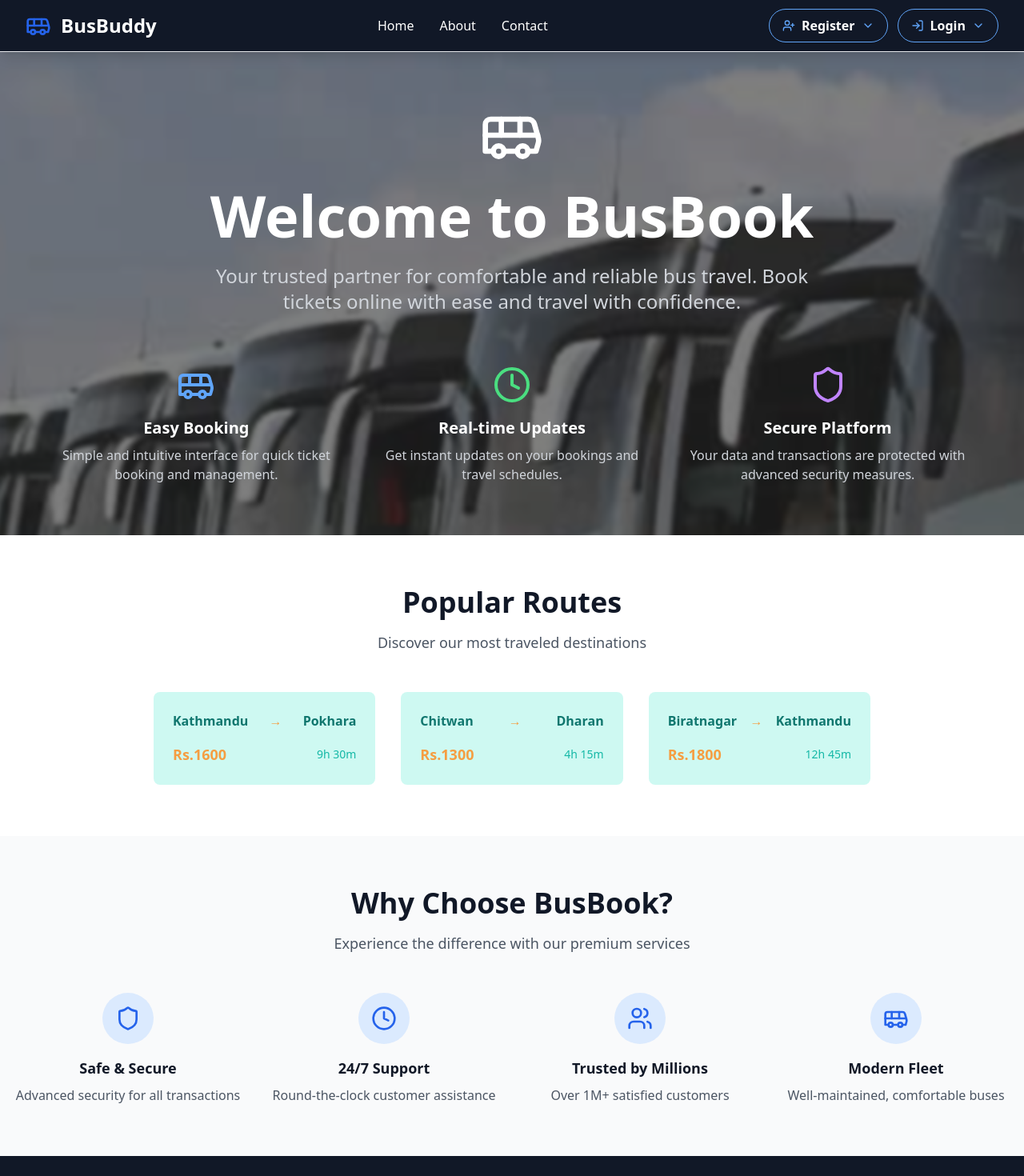
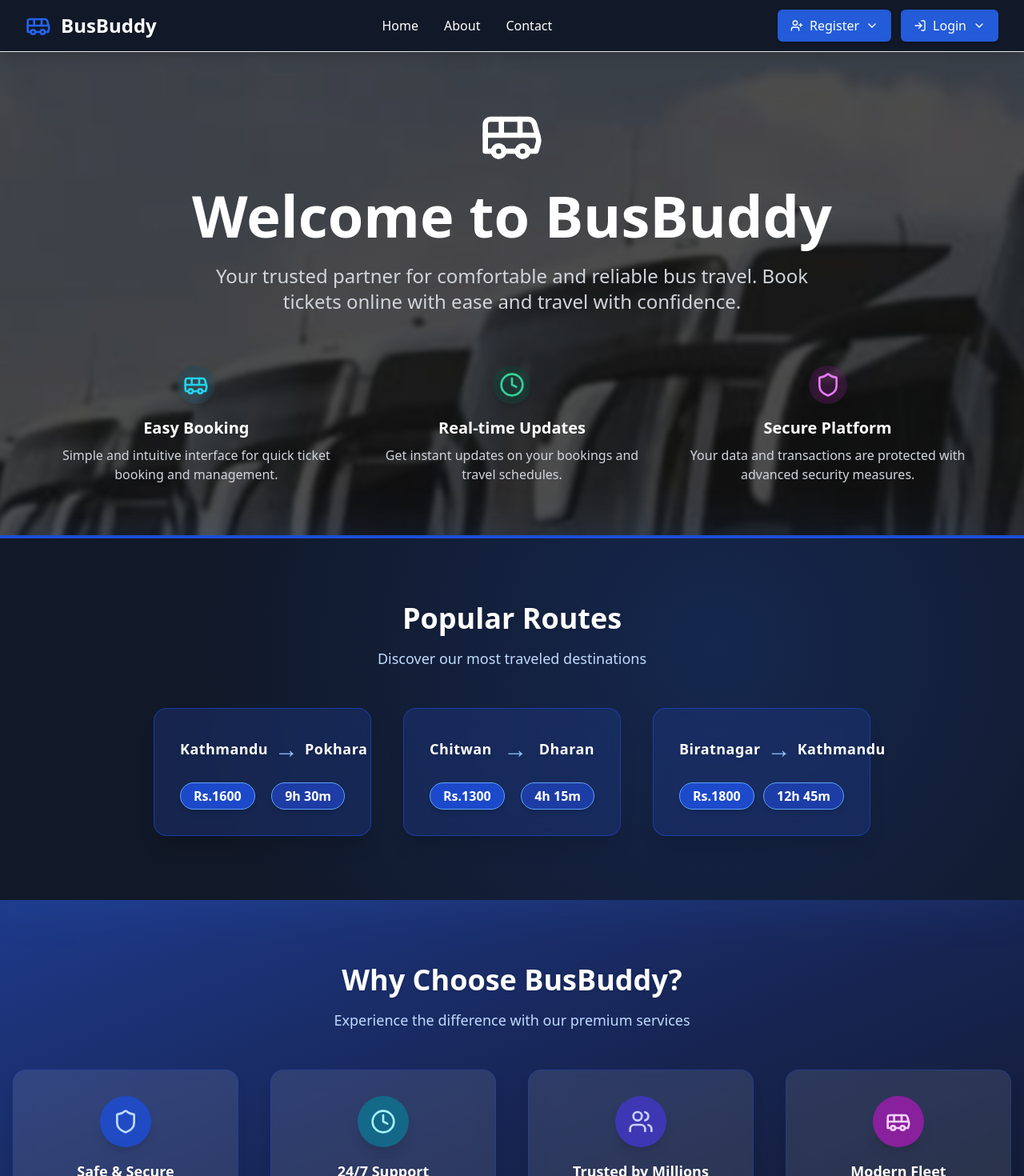
Before and after one commit to Neehangma/Web-Development, a React (Vite) app in the folder frontend/busbuddy/: page / in a window 1280 px wide. Shown: the top 1470 px of the page at 80% size. Built offline with nearby package versions, Linux system fonts and the light colour scheme.

Commit message:
Adding color design , hover effect inside the popular route and why choose us section.

```diff
--- a/frontend/busbuddy/src/components/Home.jsx
+++ b/frontend/busbuddy/src/components/Home.jsx
@@ -15,7 +15,7 @@ const Home = () => {
           className="absolute inset-0 w-full h-full object-cover blur-[2px] scale-105 opacity-80 -z-10"
         />
         {/* Subtle overlay for readability */}
-        <div className="absolute inset-0 bg-black/50 -z-10" />
+        <div className="absolute inset-0 bg-black/70 -z-10" />
         {/* Hero Section */}
         <div className="container mx-auto px-4 py-16">
           <div className="text-center text-white mb-16">
@@ -23,7 +23,7 @@ const Home = () => {
               <Bus className="h-20 w-20 text-white" />
             </div>
             <h1 className="text-5xl md:text-7xl font-bold mb-6">
-              Welcome to BusBook
+              Welcome to BusBuddy
             </h1>
             <p className="text-xl md:text-2xl text-gray-300 mb-8 max-w-3xl mx-auto">
               Your trusted partner for comfortable and reliable bus travel. Book tickets online with ease and travel with confidence.
@@ -33,21 +33,21 @@ const Home = () => {
           {/* Features Section */}
           <div className="grid md:grid-cols-3 gap-8 max-w-6xl mx-auto">
             <div className="text-center text-white">
-              <Bus className="h-12 w-12 text-blue-400 mx-auto mb-4" />
+              <Bus className="h-12 w-12 text-cyan-400 bg-cyan-900/30 rounded-full p-2 mx-auto mb-4 shadow-lg" />
               <h4 className="text-xl font-semibold mb-2">Easy Booking</h4>
               <p className="text-gray-300">
                 Simple and intuitive interface for quick ticket booking and management.
               </p>
             </div>
             <div className="text-center text-white">
-              <Clock className="h-12 w-12 text-green-400 mx-auto mb-4" />
+              <Clock className="h-12 w-12 text-emerald-400 bg-emerald-900/30 rounded-full p-2 mx-auto mb-4 shadow-lg" />
               <h4 className="text-xl font-semibold mb-2">Real-time Updates</h4>
               <p className="text-gray-300">
                 Get instant updates on your bookings and travel schedules.
               </p>
             </div>
             <div className="text-center text-white">
-              <Shield className="h-12 w-12 text-purple-400 mx-auto mb-4" />
+              <Shield className="h-12 w-12 text-fuchsia-400 bg-fuchsia-900/30 rounded-full p-2 mx-auto mb-4 shadow-lg" />
               <h4 className="text-xl font-semibold mb-2">Secure Platform</h4>
               <p className="text-gray-300">
                 Your data and transactions are protected with advanced security measures.
@@ -57,28 +57,32 @@ const Home = () => {
         </div>
 
         {/* Popular Routes Section */}
-        <div className="bg-white py-16">
-          <div className="container mx-auto px-4">
+        <div className="bg-gray-900 py-20 relative overflow-hidden border-t-4 border-blue-700 shadow-[0_0_60px_0_rgba(59,130,246,0.15)]">
+          <div className="absolute inset-0 pointer-events-none opacity-20" style={{background: 'radial-gradient(circle at 70% 30%, #2563eb 0%, transparent 70%)'}} />
+          <div className="container mx-auto px-4 relative z-10">
             <div className="text-center mb-12">
-              <h2 className="text-4xl font-bold text-gray-900 mb-4">Popular Routes</h2>
-              <p className="text-gray-600 text-lg">Discover our most traveled destinations</p>
+              <h2 className="text-4xl font-bold text-white mb-4 drop-shadow">Popular Routes</h2>
+              <p className="text-blue-200 text-lg">Discover our most traveled destinations</p>
             </div>
-
-              <div className="grid md:grid-cols-3 gap-8 max-w-4xl mx-auto">
+            <div className="grid md:grid-cols-3 gap-10 max-w-4xl mx-auto">
               {[
                 { from: 'Kathmandu', to: 'Pokhara', price: 'Rs.1600', duration: '9h 30m' },
                 { from: 'Chitwan', to: 'Dharan', price: 'Rs.1300', duration: '4h 15m' },
                 { from: 'Biratnagar', to: 'Kathmandu', price: 'Rs.1800', duration: '12h 45m' }
               ].map((route, index) => (
-                  <div key={index} className="bg-primary-light/30 rounded-lg p-6 hover:shadow-lg transition-shadow">
-                    <div className="flex items-center justify-between mb-4">
-                      <span className="font-semibold text-primary-dark">{route.from}</span>
-                      <span className="text-accent">→</span>
-                      <span className="font-semibold text-primary-dark">{route.to}</span>
+                <div key={index} className="backdrop-blur-md bg-blue-900/40 border border-blue-700/60 rounded-2xl p-8 shadow-xl hover:scale-105 hover:shadow-blue-400/40 transition-all duration-200">
+                  <div className="flex items-center justify-between mb-6">
+                    <span className="font-semibold text-white text-lg tracking-wide drop-shadow">{route.from}</span>
+                    <span className="text-blue-300 text-3xl font-bold mx-2">→</span>
+                    <span className="font-semibold text-white text-lg tracking-wide drop-shadow">{route.to}</span>
                   </div>
                   <div className="flex justify-between items-center">
-                      <span className="text-accent font-bold text-lg">{route.price}</span>
-                      <span className="text-primary text-sm">{route.duration}</span>
+                    <span className="inline-block bg-blue-700/90 text-white font-semibold text-base px-4 py-1 rounded-full shadow-md border border-blue-400 hover:bg-blue-600 hover:scale-110 transition-all duration-200 cursor-pointer mr-2">
+                      {route.price}
+                    </span>
+                    <span className="inline-block bg-blue-800/90 text-white font-semibold text-base px-4 py-1 rounded-full shadow-md border border-blue-400 hover:bg-blue-700 hover:scale-110 transition-all duration-200 cursor-pointer">
+                      {route.duration}
+                    </span>
                   </div>
                 </div>
               ))}
@@ -87,28 +91,27 @@ const Home = () => {
         </div>
 
         {/* Why Choose Us Section */}
-        <div className="bg-gray-50 py-16">
+        <div className="bg-gradient-to-br from-blue-900 via-blue-950 to-gray-900 py-20">
           <div className="container mx-auto px-4">
             <div className="text-center mb-12">
-              <h2 className="text-4xl font-bold text-gray-900 mb-4">Why Choose BusBook?</h2>
-              <p className="text-gray-600 text-lg">Experience the difference with our premium services</p>
+              <h2 className="text-4xl font-bold text-white mb-4 drop-shadow">Why Choose BusBuddy?</h2>
+              <p className="text-blue-200 text-lg">Experience the difference with our premium services</p>
             </div>
-
-            <div className="grid md:grid-cols-2 lg:grid-cols-4 gap-8">
+            <div className="grid md:grid-cols-2 lg:grid-cols-4 gap-10">
               {[
-                { icon: Shield, title: 'Safe & Secure', desc: 'Advanced security for all transactions' },
-                { icon: Clock, title: '24/7 Support', desc: 'Round-the-clock customer assistance' },
-                { icon: Users, title: 'Trusted by Millions', desc: 'Over 1M+ satisfied customers' },
-                { icon: Bus, title: 'Modern Fleet', desc: 'Well-maintained, comfortable buses' }
+                { icon: Shield, title: 'Safe & Secure', desc: 'Advanced security for all transactions', color: 'bg-blue-700/80 text-blue-200' },
+                { icon: Clock, title: '24/7 Support', desc: 'Round-the-clock customer assistance', color: 'bg-cyan-700/80 text-cyan-200' },
+                { icon: Users, title: 'Trusted by Millions', desc: 'Over 1M+ satisfied customers', color: 'bg-indigo-700/80 text-indigo-200' },
+                { icon: Bus, title: 'Modern Fleet', desc: 'Well-maintained, comfortable buses', color: 'bg-fuchsia-700/80 text-fuchsia-200' }
               ].map((feature, index) => {
                 const Icon = feature.icon;
                 return (
-                  <div key={index} className="text-center">
-                    <div className="bg-blue-100 w-16 h-16 rounded-full flex items-center justify-center mx-auto mb-4">
-                      <Icon className="h-8 w-8 text-blue-600" />
+                  <div key={index} className="text-center backdrop-blur-md bg-white/10 border border-blue-700/30 rounded-2xl p-8 shadow-lg hover:scale-105 hover:shadow-blue-400/30 transition-all duration-200">
+                    <div className={`w-16 h-16 rounded-full flex items-center justify-center mx-auto mb-4 shadow-lg ${feature.color}`}>
+                      <Icon className="h-8 w-8" />
                     </div>
-                    <h4 className="text-lg font-semibold text-gray-900 mb-2">{feature.title}</h4>
-                    <p className="text-gray-600">{feature.desc}</p>
+                    <h4 className="text-lg font-semibold text-white mb-2 drop-shadow">{feature.title}</h4>
+                    <p className="text-blue-100">{feature.desc}</p>
                   </div>
                 );
               })}
--- a/frontend/busbuddy/src/components/layout/Footer.jsx
+++ b/frontend/busbuddy/src/components/layout/Footer.jsx
@@ -71,7 +71,7 @@ const Footer = () => {
                 <MapPin className="h-5 w-5 text-blue-400 mr-3 mt-1" />
                 <span className="text-gray-300">
                   123 Transport Hub,<br />
-                  City Center, State 12345
+                  City Center, Kathmandu 44600, Nepal
                 </span>
               </div>
             </div>
--- a/frontend/busbuddy/src/components/layout/Header.jsx
+++ b/frontend/busbuddy/src/components/layout/Header.jsx
@@ -96,20 +96,20 @@ const Header = () => {
                 <div className="relative">
                   <button
                     onClick={() => setShowDropdown(!showDropdown)}
-                    className="flex items-center space-x-2 border border-blue-400 text-white hover:bg-blue-500 hover:text-white hover:border-blue-500 px-4 py-2 rounded-full font-semibold shadow-sm transition-colors duration-200 bg-transparent"
+                    className="flex items-center space-x-2 bg-blue-600/90 hover:bg-transparent hover:ring-2 hover:ring-blue-400 text-white px-4 py-2 rounded-md transition-all duration-200 shadow-md"
                   >
-                    <UserPlus className="h-4 w-4 text-blue-400" />
+                    <UserPlus className="h-4 w-4" />
                     <span>Register</span>
-                    <ChevronDown className="h-4 w-4 text-blue-400" />
+                    <ChevronDown className="h-4 w-4" />
                   </button>
 
                   {showDropdown && (
-                    <div className="absolute right-0 mt-2 w-48 bg-white rounded-md shadow-lg py-1 border">
+                    <div className="absolute right-0 mt-2 w-48 bg-gray-900 text-white rounded-md shadow-lg py-1 border border-blue-700">
                       <button
                         onClick={() => handleNavigation('/passenger/register')}
-                        className="block w-full text-left px-4 py-2 text-sm text-gray-700 hover:bg-gray-100"
+                        className="block w-full text-left px-4 py-2 text-sm text-white hover:bg-blue-800 hover:text-blue-300 transition-colors"
                       >
-                        <UserPlus className="h-4 w-4 inline mr-2" />
+                        <UserPlus className="h-4 w-4 inline mr-2 text-blue-400" />
                         Passenger Register
                       </button>
                     </div>
@@ -120,28 +120,28 @@ const Header = () => {
                 <div className="relative">
                   <button
                     onClick={() => setShowDropdown2(!showDropdown2)}
-                    className="flex items-center space-x-2 border border-blue-400 text-white hover:bg-blue-500 hover:text-white hover:border-blue-500 px-4 py-2 rounded-full font-semibold shadow-sm transition-colors duration-200 bg-transparent"
+                    className="flex items-center space-x-2 bg-blue-600/90 hover:bg-transparent hover:ring-2 hover:ring-blue-400 text-white px-4 py-2 rounded-md transition-all duration-200 shadow-md"
                   >
-                    <LogIn className="h-4 w-4 text-blue-400" />
+                    <LogIn className="h-4 w-4" />
                     <span>Login</span>
-                    <ChevronDown className="h-4 w-4 text-blue-400" />
+                    <ChevronDown className="h-4 w-4" />
                   </button>
 
                   {showDropdown2 && (
-                    <div className="absolute right-0 mt-2 w-48 bg-white rounded-md shadow-lg py-1 border">
+                    <div className="absolute right-0 mt-2 w-48 bg-gray-900 text-white rounded-md shadow-lg py-1 border border-blue-700">
                       <button
                         onClick={() => handleNavigation('/passenger/login')}
-                        className="block w-full text-left px-4 py-2 text-sm text-gray-700 hover:bg-gray-100"
+                        className="block w-full text-left px-4 py-2 text-sm text-white hover:bg-blue-800 hover:text-blue-300 transition-colors"
                       >
-                        <LogIn className="h-4 w-4 inline mr-2" />
+                        <LogIn className="h-4 w-4 inline mr-2 text-blue-400" />
                         Passenger Login
                       </button>
-                      <hr className="my-1" />
+                      <hr className="my-1 border-blue-700" />
                       <button
                         onClick={() => handleNavigation('/admin/login')}
-                        className="block w-full text-left px-4 py-2 text-sm text-gray-700 hover:bg-gray-100"
+                        className="block w-full text-left px-4 py-2 text-sm text-white hover:bg-blue-800 hover:text-blue-300 transition-colors"
                       >
-                        <LogIn className="h-4 w-4 inline mr-2" />
+                        <LogIn className="h-4 w-4 inline mr-2 text-blue-400" />
                         Admin Login
                       </button>
                     </div>
```
Lines whose indentation alone changed are shown as unchanged.
